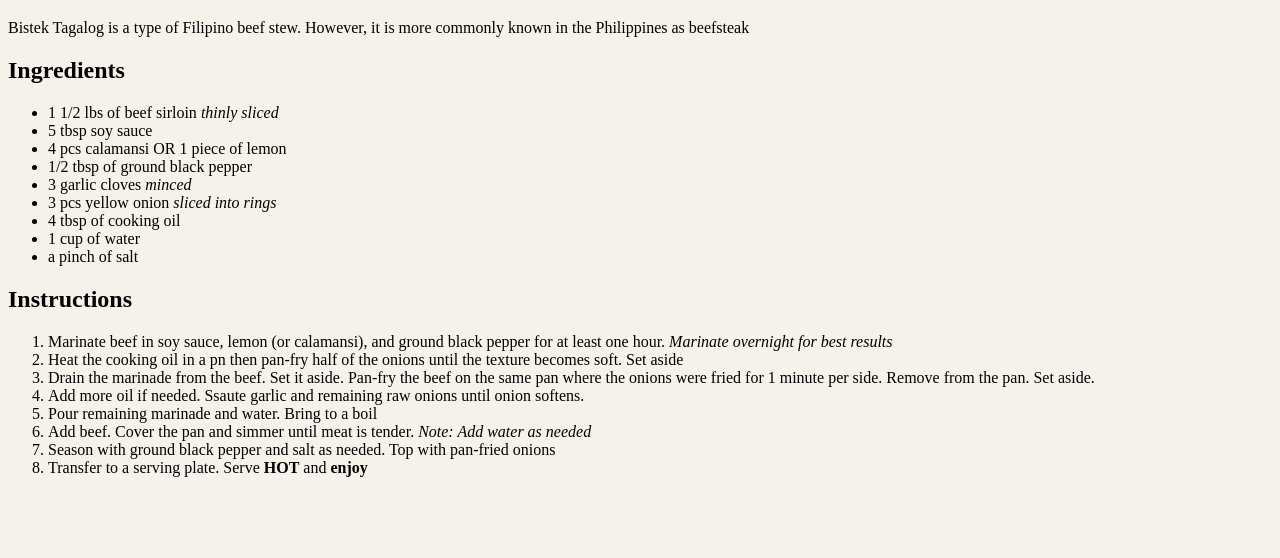
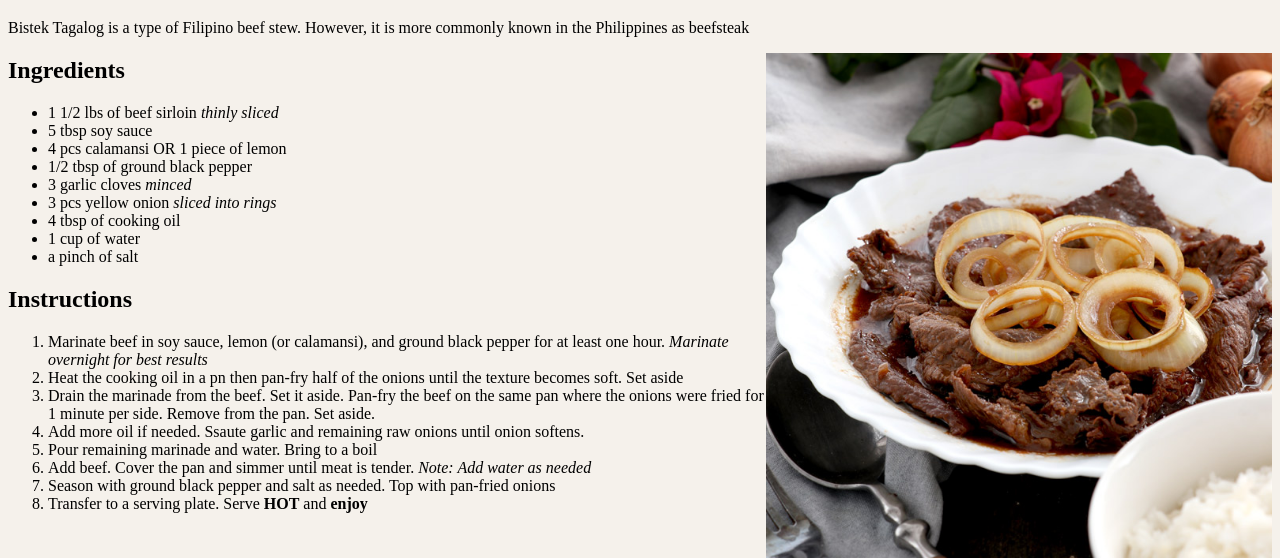
Before and after one commit to arelei1214/Odin_Menu, a plain HTML site: page odin_menu/recipes/beefsteak.html in a window 1280 px wide. Shown: the part 345-903 px from the top of the page. Before the commit the page ends 838 px from the top, so only its background shows below. Drawn offline with Linux system fonts and the light colour scheme; a web font is replaced by a local one.

Commit message:
fixed image file on beefsteak page and modified image size in external style page

```diff
--- a/odin_menu/recipes/beefsteak.html
+++ b/odin_menu/recipes/beefsteak.html
@@ -17,6 +17,7 @@
         </a>
         <h1> Bistek Tagalog </h1>
         <p> Bistek Tagalog is a type of Filipino beef stew. However, it is more commonly known in the Philippines as beefsteak </p>
+        <img src="../images/bistek.jpeg" class="secondphoto">
         <h2> Ingredients </h2>
         <ul>
             <li> 1 1/2 lbs of beef sirloin <em>thinly sliced</em></li>
--- a/odin_menu/style.css
+++ b/odin_menu/style.css
@@ -39,7 +39,7 @@ h1 {
 }
 .secondphoto {
     float:right;
-    width: 700px;
+    width: 40%;
     display: inline;
     height: auto;
 }
```
